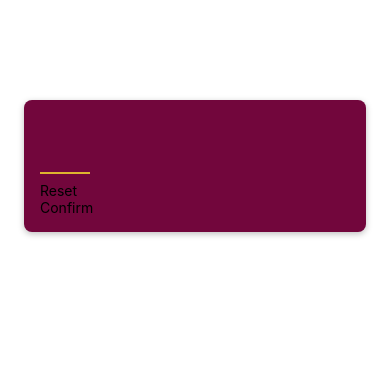
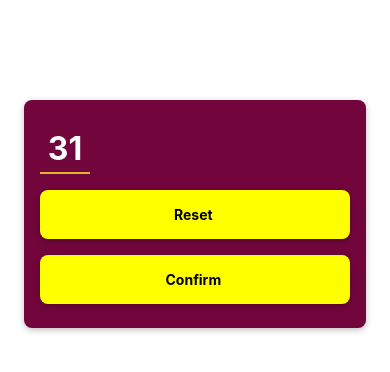
Before and after one commit to ebrardev/guess-game, a React Native app: screen / in a window 390 px wide. Shown: the top 372 px of the page. Built offline with nearby package versions, Linux system fonts and the light colour scheme.

Commit message:
pressable style

```diff
--- a/components/PrimaryButton.js
+++ b/components/PrimaryButton.js
@@ -1,12 +1,42 @@
 
 
-import { View,Text } from "react-native";
+import { View,Text ,Pressable,StyleSheet} from "react-native";
 
 function PrimaryButton({children}) {
+ function onPressHandler(){
+        console.log('Button pressed');
+    }
+
     return (
-        <View>
-            <Text>{children}</Text>
+     <Pressable
+      onPress={onPressHandler}
+      style={({pressed}) => pressed ? [ styles.buttonInnerContainer ,styles.pressed] :  styles.buttonInnerContainer}
+      android_ripple={{color:"#969e05"}}>
+           <View style={styles.container}>
+            <Text style={styles.text}>{children}</Text>
         </View>
+     </Pressable>
     )
 }
 export default PrimaryButton;
+
+const styles = StyleSheet.create({
+    container: {
+        backgroundColor:'yellow',
+        padding:16,
+        marginVertical:8,
+        borderRadius:8,
+        elevation:2,
+        shadowColor:'black',
+        shadowOffset:{width:0,height:2},
+        shadowRadius:6,
+        shadowOpacity:0.25,
+
+    },
+    text: {
+        color:'black',
+        fontWeight:'bold',
+        textAlign:'center'
+    }
+
+})
--- a/screens/StartGameScreen.js
+++ b/screens/StartGameScreen.js
@@ -5,7 +5,13 @@ import PrimaryButton from "../components/PrimaryButton";
 function StartGameScreen() {
     return (
     <View style={styles.inputContainer}>
-        <TextInput  style={styles.numberInput}  maxLength={2}/>
+        <TextInput  style={styles.numberInput}
+         maxLength={2}
+         keyboardType="number-pad"
+         autoCapitalize="none"
+            autoCorrect={false}
+            placeholder="31"
+         />
    <PrimaryButton>Reset </PrimaryButton>
     <PrimaryButton>Confirm </PrimaryButton>
     </View>
@@ -35,7 +41,7 @@ numberInput :{
     fontSize:32,
     borderBottomColor:'#ddb52f',
     borderBottomWidth:2,
-    color:'#ddb52f',
+    color:'white',
     marginVertical:8,
     fontWeight:'bold',
    textAlign:'center'
```
